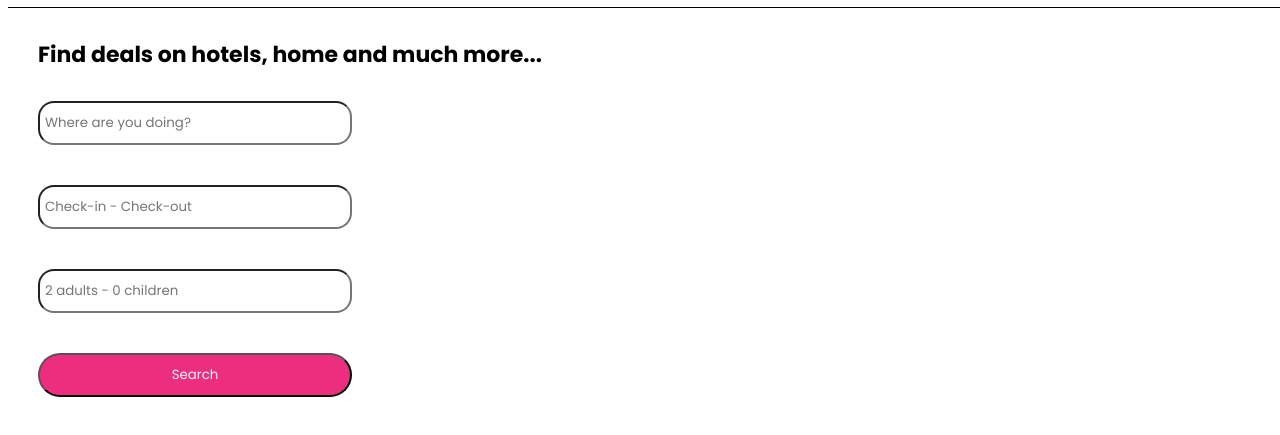
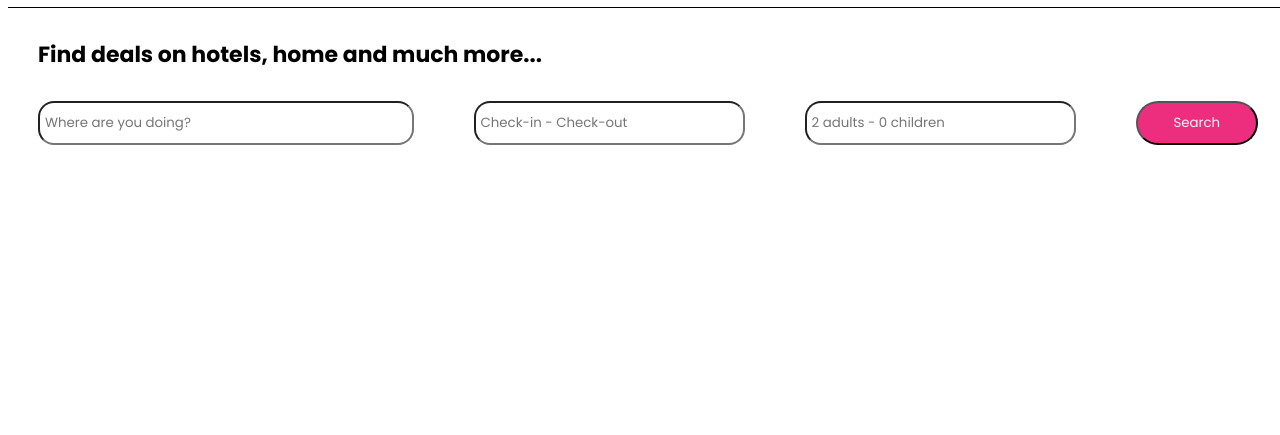
Before and after one commit to manuelaperezsimon/202207-w1chwe-adrian-arco-manuela-perez, a website: page index.html in a window 1280 px wide. Shown: the part 97-532 px from the top of the page. Drawn offline with nearby package versions, Linux system fonts and the light colour scheme; files that its build step writes are made by us from their sources.

Commit message:
Added style to desktop version

```diff
--- a/sass/partials/_form.scss
+++ b/sass/partials/_form.scss
@@ -17,11 +17,12 @@
 
 .main__form {
 
+  display: flex;
+  flex-direction: column;
+
   .form__input {
     font-family: "Poppins", sans-serif;
     border-radius: 16px;
-    display: flex;
-    flex-direction: column;
     justify-content: space-between;
     gap: 20px;
     margin: 0px 30px;
@@ -48,9 +49,25 @@
 }
 
 
-// @media (min-width: 900px) {
-//   .main__form {
-//     display: flex;
-//     margin-top: 30px;
-//   }
-// }
+@media (min-width: 900px) {
+  .main__form {
+    margin-top: 30px;
+    flex-direction: row;
+    gap: 0;
+
+    .input--destiny {
+      width: 1000px;
+
+  }
+
+    .input--check-in-check-out {
+      width: 500px;
+
+    }
+
+    .input--number-of-passangers {
+      width: 500px;
+
+    }
+  }
+}
```
